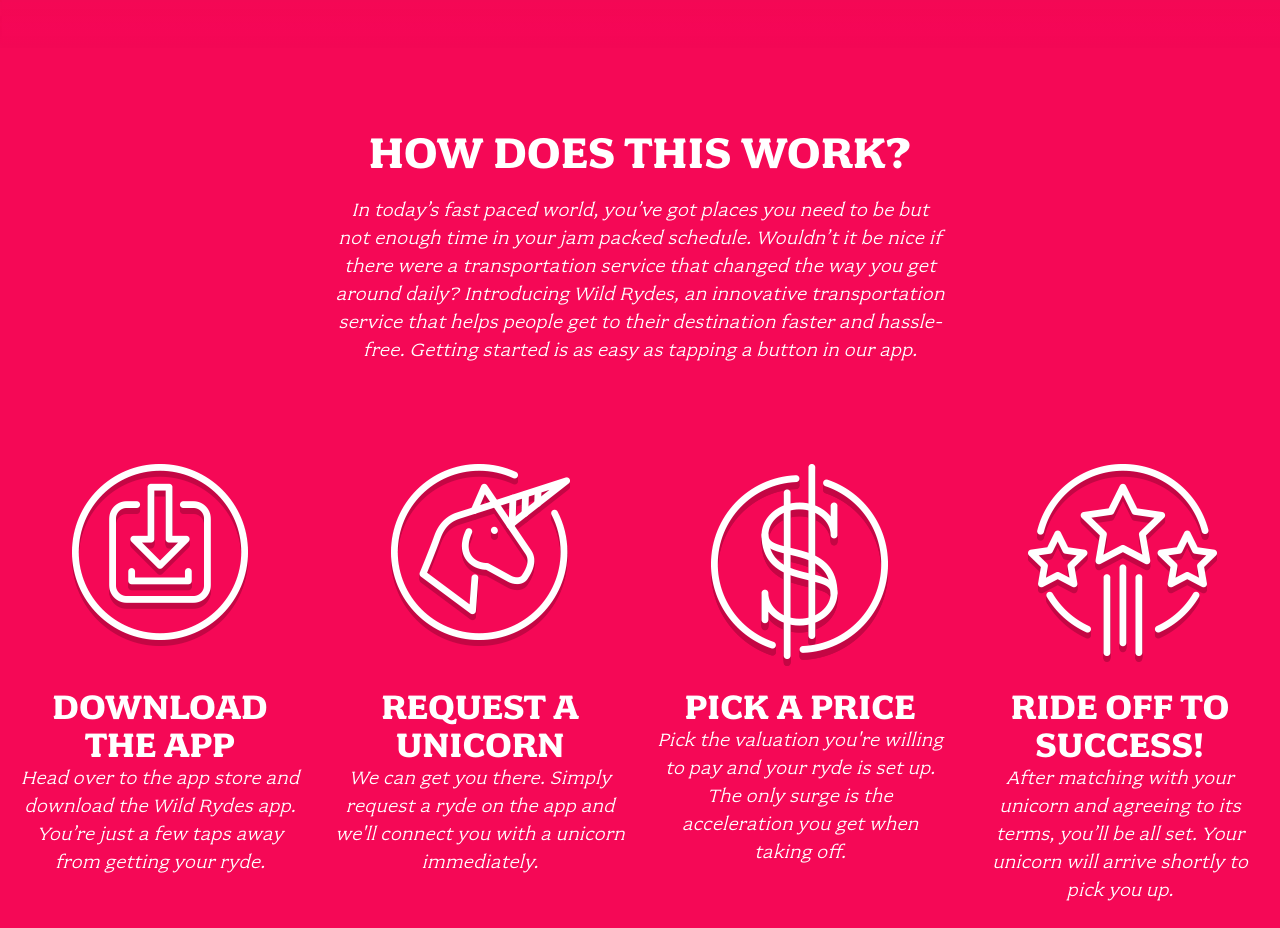
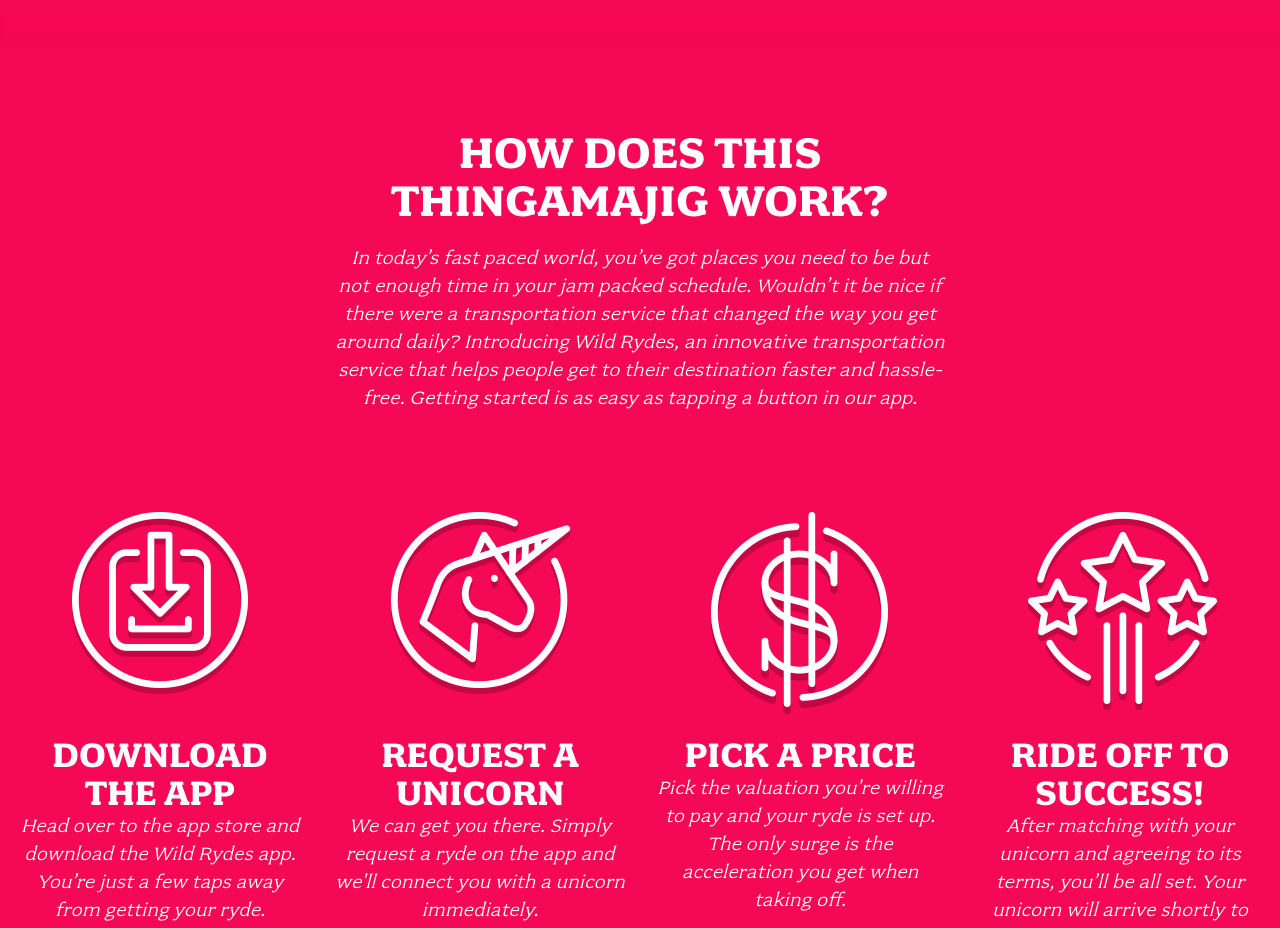
Before and after one commit to waseem-medhat/wildrydes-site, a plain HTML site: page index.html in a window 1280 px wide. Shown: the part 900-1828 px from the top of the page. Drawn offline with Linux system fonts and the light colour scheme.

Commit message:
Update index.html

```diff
--- a/index.html
+++ b/index.html
@@ -30,7 +30,7 @@
 
   <section class="home-about">
     <div class="row column large-9 xlarge-6 xxlarge-4">
-      <h2 class="section-title">How Does This Work?</h2>
+      <h2 class="section-title">How Does This THINGAMAJIG Work?</h2>
       <p class="content">
         In today’s fast paced world, you’ve got places you need to be but not enough time in your jam packed schedule. Wouldn’t it be nice if there were a transportation service that changed the way you get around daily? Introducing Wild Rydes, an innovative transportation service that helps people get to their destination faster and hassle-free. Getting started is as easy as tapping a button in our app.
       </p>
```
